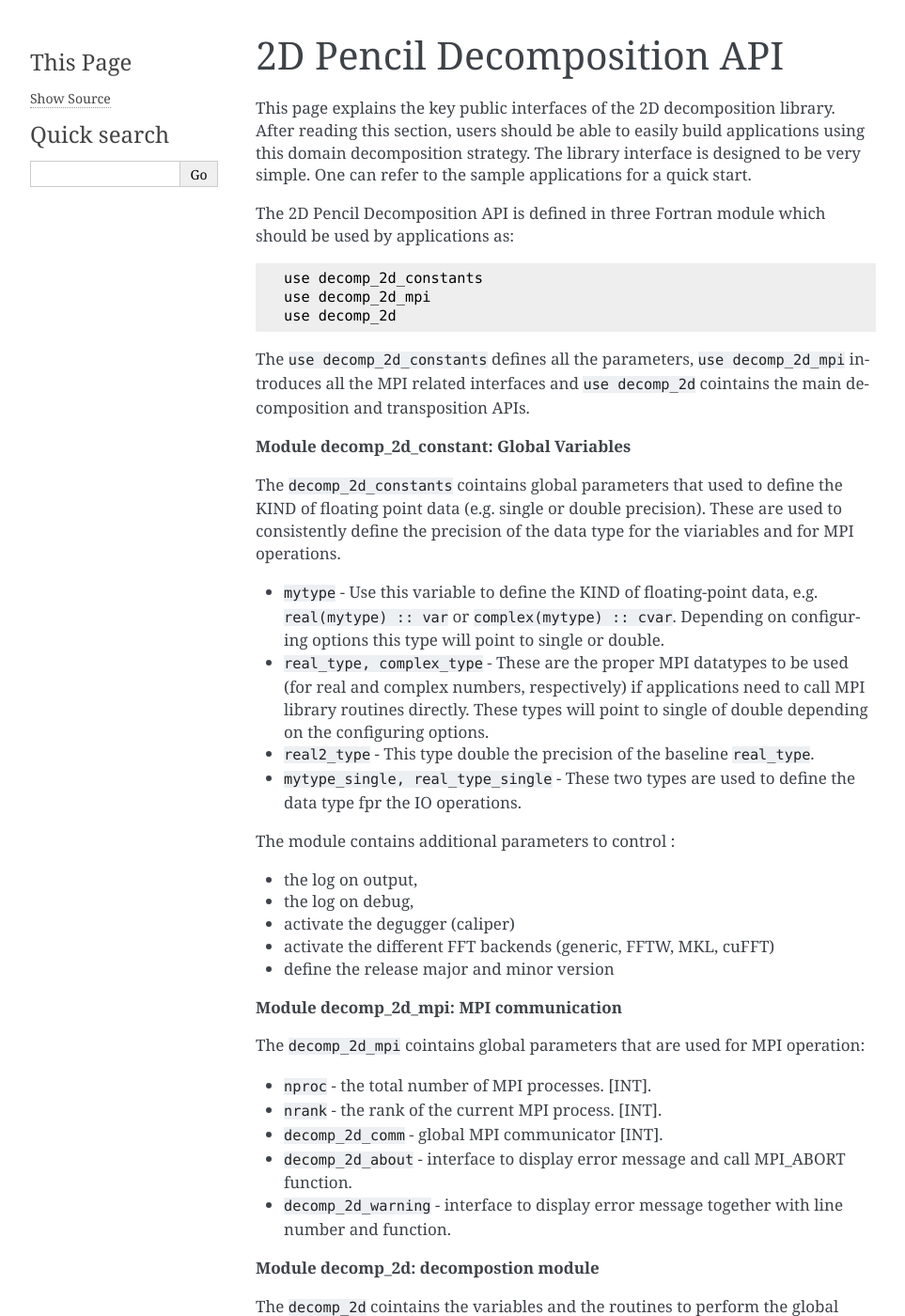
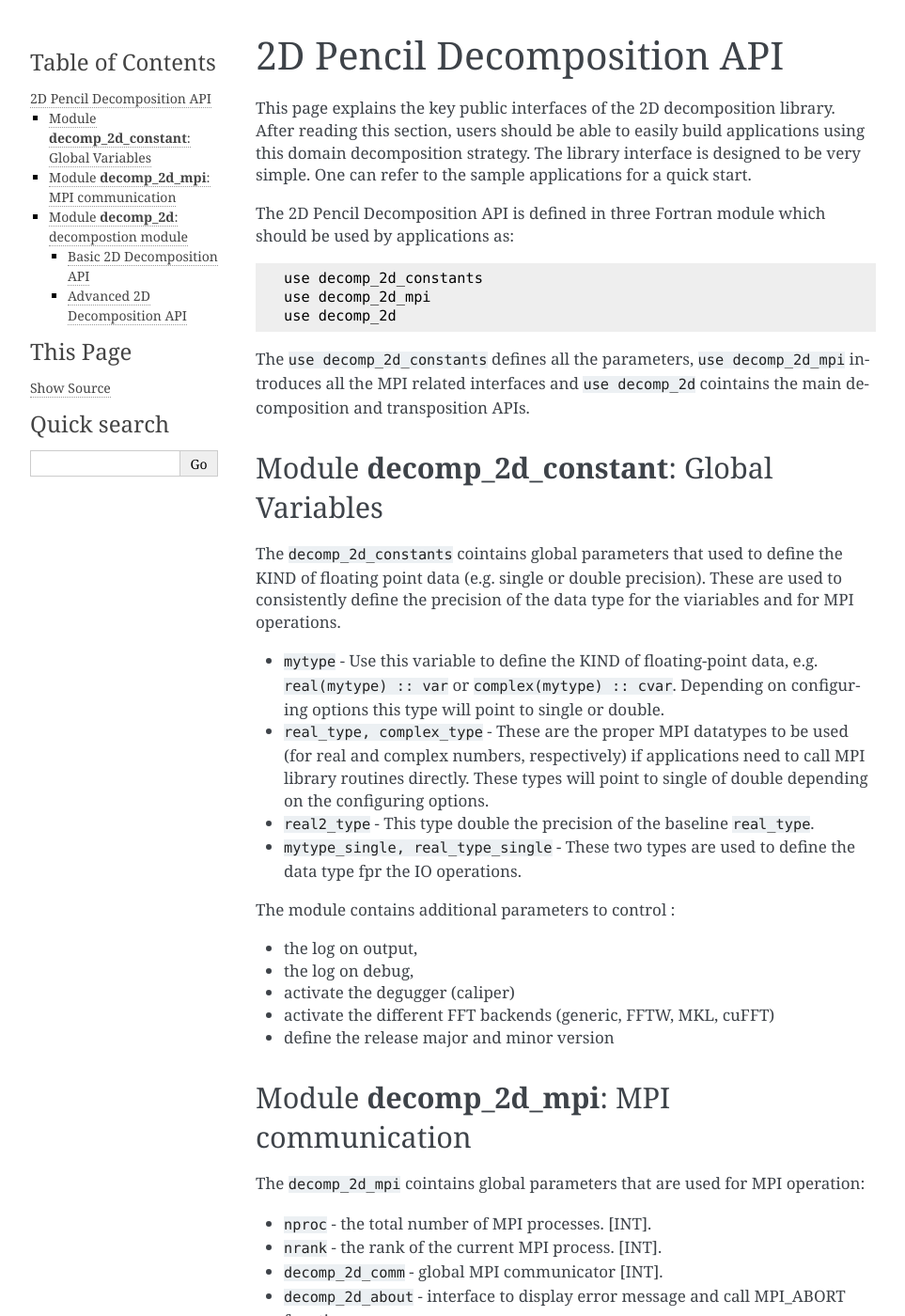
Before and after one commit to 2decomp-fft/2decomp-fft.github.io, a Sphinx documentation site: the page built from docs/source/pages/api_domain.rst, in a window 1280 px wide and 1400 px high. Shown: the whole window at 94% size, without its empty margins (148-1111 px from the left). Built offline with Sphinx 7.4.7, drawn with Linux system fonts in a browser that asks for light colours; pages that are not in the unit, such as notebooks, are missing from menus; some of the changed text lies outside the part shown.

Commit message:
Update the api_domain page with proper headings

```diff
--- a/docs/source/pages/api_domain.rst
+++ b/docs/source/pages/api_domain.rst
@@ -15,7 +15,8 @@ The 2D Pencil Decomposition API is defined in three Fortran module which should
 The ``use decomp_2d_constants`` defines all the parameters, ``use decomp_2d_mpi`` introduces all the MPI
 related interfaces and ``use decomp_2d`` cointains the main decomposition and transposition APIs.
 
-**Module decomp_2d_constant: Global Variables**
+Module **decomp_2d_constant**: Global Variables
+_______________________________________________
 
 The ``decomp_2d_constants`` cointains global parameters that used to define the KIND of floating
 point data (e.g. single or double precision).
@@ -46,7 +47,8 @@ The module contains additional parameters to control :
 
 * define the release major and minor version
 
-**Module decomp_2d_mpi: MPI communication**
+Module **decomp_2d_mpi**: MPI communication
+___________________________________________
 
 The ``decomp_2d_mpi`` cointains global parameters that are used for MPI operation:
 
@@ -60,7 +62,8 @@ The ``decomp_2d_mpi`` cointains global parameters that are used for MPI operatio
 
 * ``decomp_2d_warning`` - interface to display error message together with line number and function.
 
-**Module decomp_2d: decompostion module**
+Module **decomp_2d**: decompostion module
+_________________________________________
 
 The ``decomp_2d`` cointains the variables and the routines to perform the global transpostion operations.
 The important variables are
@@ -129,7 +132,8 @@ The allocation for a x pencil decomposition would be equivalent to the statement
 
 Allocated arrays can be simply released with an ``deallocate(var)`` statement.
 
-**Basic 2D Decomposition API**
+Basic 2D Decomposition API
+^^^^^^^^^^^^^^^^^^^^^^^^^^
 
 All the global variables described above, the defualt common type ``decomp`` and the MPI initialization is done
 using the following call
@@ -193,7 +197,8 @@ Finally, before exit, applications should clean up the memory by:
 
   call decomp_2d_finalize
 
-**Advanced 2D Decomposition API**
+Advanced 2D Decomposition API
+^^^^^^^^^^^^^^^^^^^^^^^^^^^^^
 
 While the basic decomposition API is very user-friendly, there may be situations in which
 applications need to handle more complex data structures. There are quite a few examples:
```
